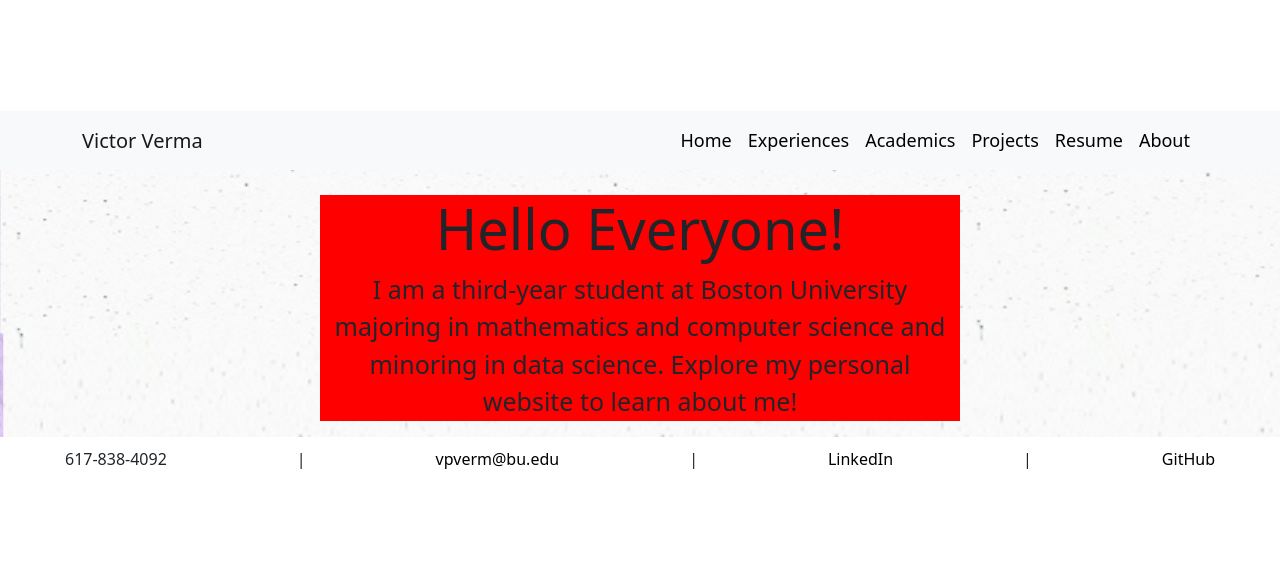
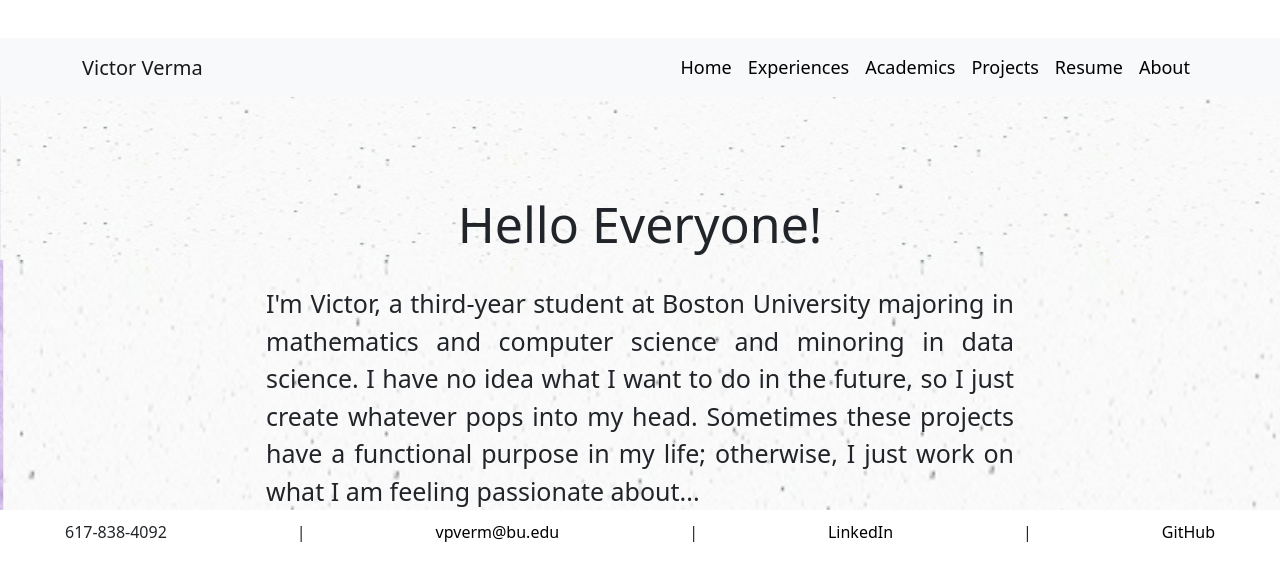
Before and after one commit to victorverma3/Portfolio, a React (Vite) app: page / in a window 1280 px wide. Shown: the part 104-684 px from the top of the page. Built offline with nearby package versions, Linux system fonts and the light colour scheme.

Commit message:
removed jumbotron

```diff
--- a/src/pages/home/Home.css
+++ b/src/pages/home/Home.css
@@ -4,29 +4,32 @@
 
 .homeContent {
     width:100vw;
-    padding:25px 0px 0px 0px;
+    padding:100px 0px 0px 0px;
+    display:flex;
+    flex-direction:column;
     align-content:center;
-}
-
-.homeEmpty {
-    background-color:blue;
 }
 
 .homeLead {
     font-size:25px;
-    padding:0px 10px 0px 10px;
-    text-align:center;
+    padding:25px 10px 0px 10px;
+    text-align:justify;
+    width:60vw;
+    margin:auto;
 }
 
 .homePic {
     border:none;
 }
 
+.homeTitle {
+    font-size:50px;
+}
+
 .jumbotron {
     margin: auto;
-    background-color:red;
-    max-width:50vw;
-    max-height:50vh;
+    width: 60vw;
+    height:fit-content;
     flex-grow:1;
 }
 
--- a/src/pages/home/Home.tsx
+++ b/src/pages/home/Home.tsx
@@ -7,23 +7,15 @@ const Home = () => {
   return (
     <>
       <div className="homeContent">
-        <div className="jumbotron">
-          <h1 className="display-4">Hello Everyone!</h1>
-          <p className="homeLead">
-            I am a third-year student at Boston University majoring in
-            mathematics and computer science and minoring in data science.
-            Explore my personal website to learn about me!
-          </p>
-        </div>
-        <div className="homeEmpty"></div>
-        {/*<div className="homePic">
-          <Card className="homeCard">
-            <Card.Img variant="top" src={image} alt="error loading image" />
-            <Card.Body>
-              <Card.Text>I like solving problems.</Card.Text>
-            </Card.Body>
-          </Card>
-  </div>*/}
+        <h1 className="homeTitle">Hello Everyone!</h1>
+        <p className="homeLead">
+          I'm Victor, a third-year student at Boston University majoring in
+          mathematics and computer science and minoring in data science. I have
+          no idea what I want to do in the future, so I just create whatever
+          pops into my head. Sometimes these projects have a functional purpose
+          in my life; otherwise, I just work on what I am feeling passionate
+          about...
+        </p>
       </div>
       <Footer />
     </>
```
